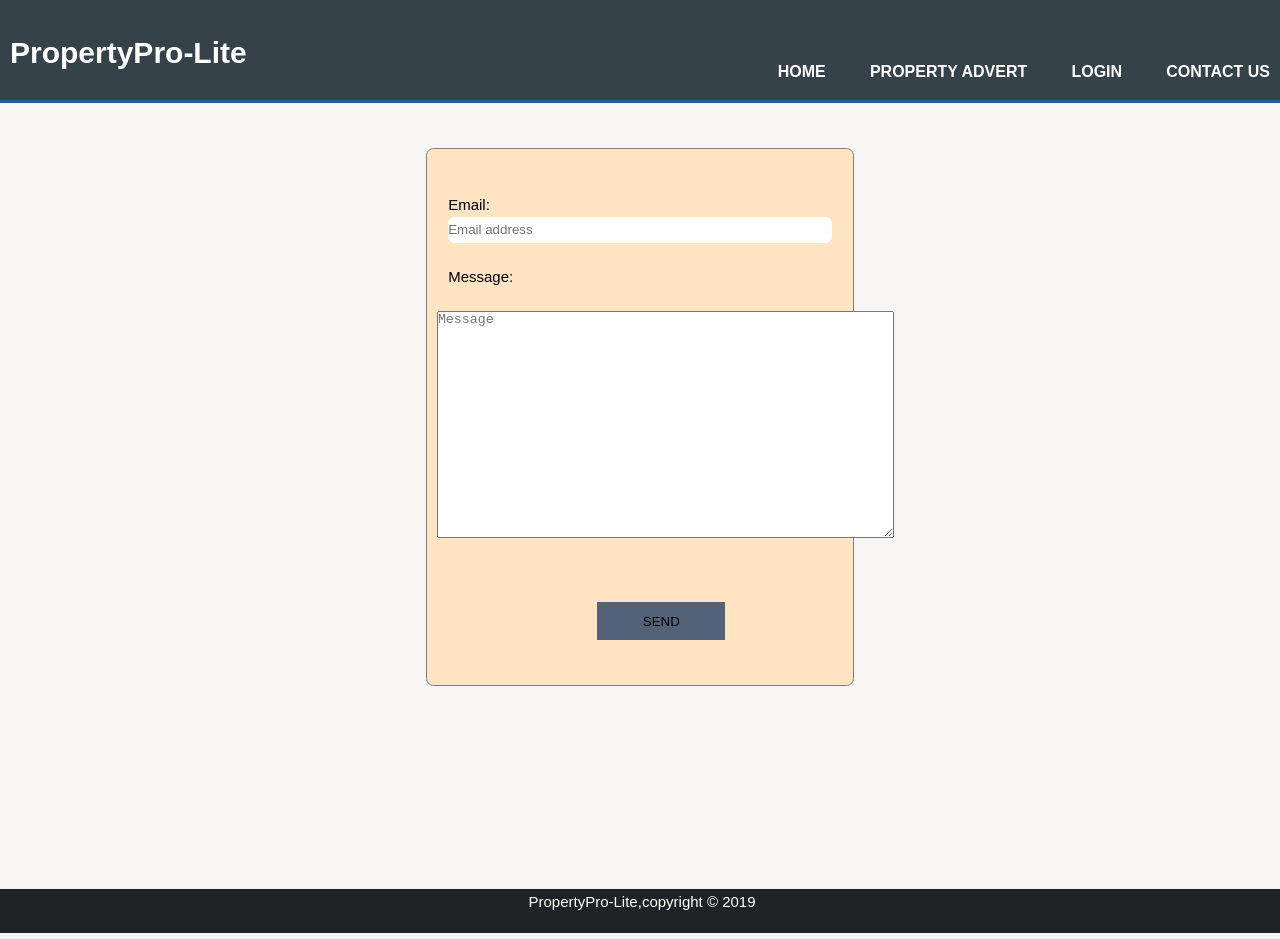
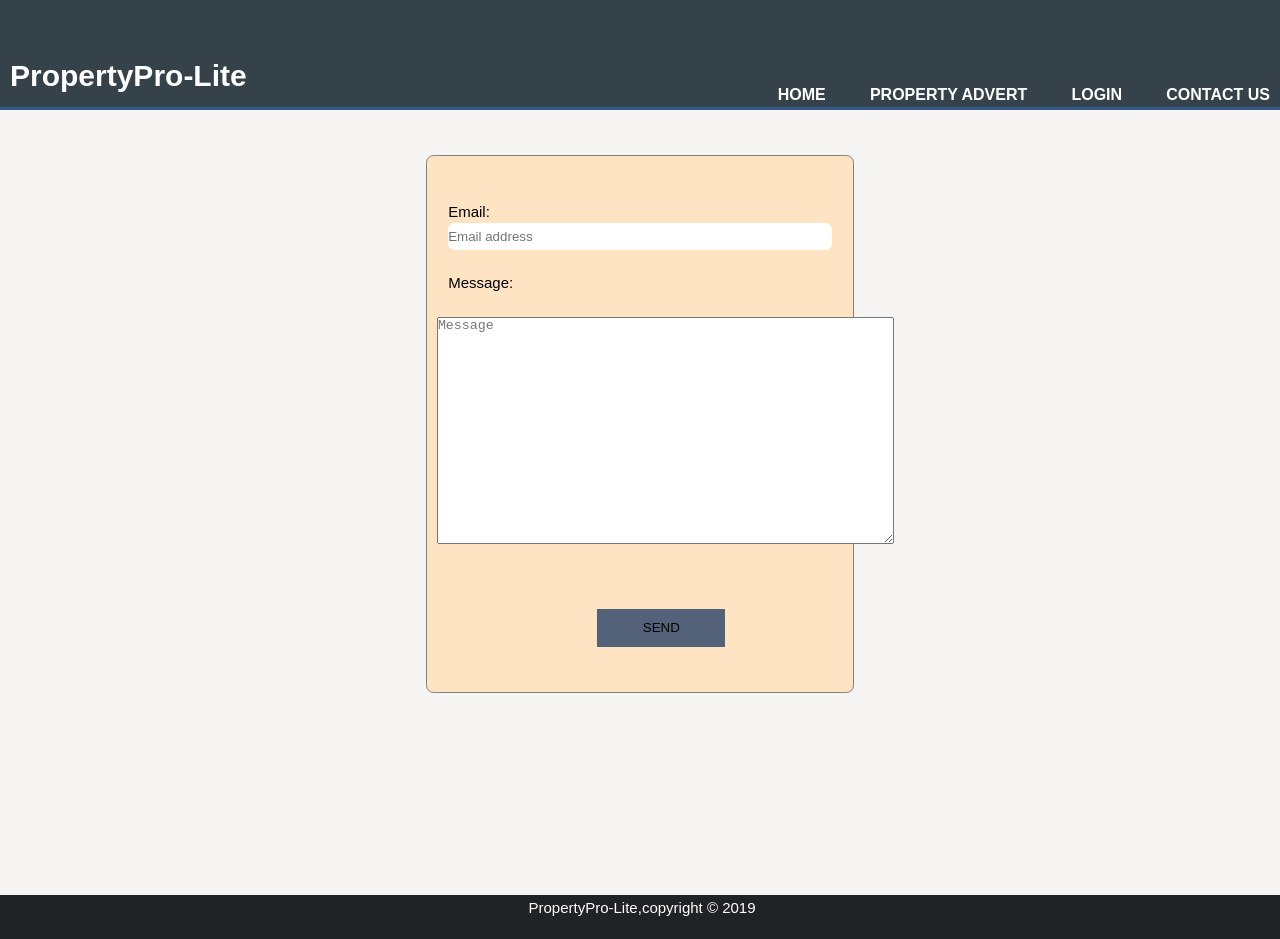
Before and after one commit to Claudinee11/Property-Pro-Lite1, a plain HTML site: page User Interface/pages/contact-us.html in a window 1280 px wide. Drawn offline with Linux system fonts and the light colour scheme.

Commit message:
[ft-#167086616]-contact-us

```diff
--- a/User Interface/pages/contact-us.html
+++ b/User Interface/pages/contact-us.html
@@ -10,7 +10,7 @@
 </head>
 
 <body>
-    <header>
+    <header> <br>
         <div class="container">
             <div id="branding">
                 <h1> PropertyPro-Lite</h1>
```
